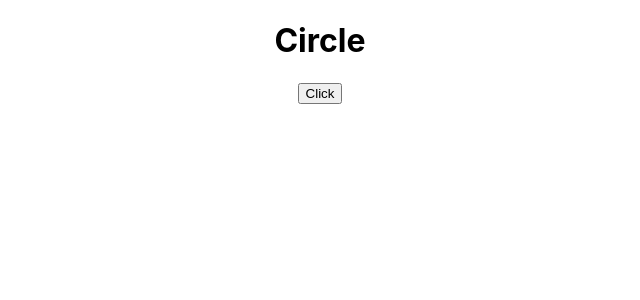
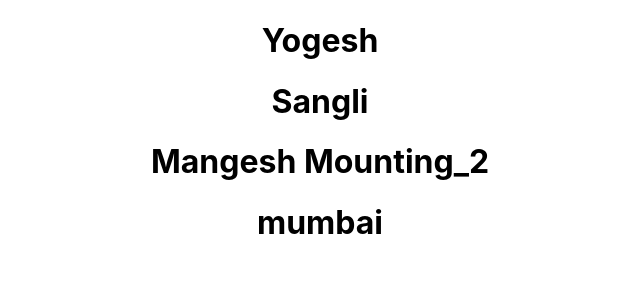
Before and after one commit to yogeshkumarpatil/new-app, a React (Create React App) app: page / in a window 1280 px wide. Shown: the top 300 px of the page, without its empty margins (320-960 px from the left). Built offline with nearby package versions, Linux system fonts and the light colour scheme.

Commit message:
Mouting comple

```diff
--- /dev/null
+++ b/src/Mounting1.js
@@ -0,0 +1,35 @@
+import React, { Component } from 'react'
+import Mounting2 from './Mounting2'
+
+export default class Mounting1 extends Component {
+    constructor(props) {
+      super(props)
+
+      this.state = {
+         name : "Yogesh"
+      }
+      console.log("Mounting 1 Constructor Invode")
+    }
+
+    static getDerivedStateFromProps(props, state){
+        console.log("getDrivedStateFromProps worked")
+        console.log(props);
+        console.log(state);
+        return null
+    }
+
+    componentDidMount(){
+        console.log("Component Did Mount Workded");
+    }
+
+  render() {
+    console.log("Mounting 1 Render invoded")
+    return (
+      <div>
+        <h1>{this.state.name}</h1>
+        <h1>{this.props.city}</h1>
+        <Mounting2 city="mumbai"/>
+      </div>
+    )
+  }
+}
--- /dev/null
+++ b/src/Mounting2.js
@@ -0,0 +1,33 @@
+import React, { Component } from 'react'
+
+export default class Mounting2 extends Component {
+    constructor(props) {
+      super(props)
+
+      this.state = {
+         name : "Mangesh Mounting_2"
+      }
+      console.log("Mounting 1 Constructor Invode Mounting_2")
+    }
+
+    static getDerivedStateFromProps(props, state){
+        console.log("getDrivedStateFromProps worked Mounting_2")
+        console.log(props);
+        console.log(state);
+        return null
+    }
+
+    componentDidMount(){
+        console.log("Component Did Mount Workded Mounting_2");
+    }
+
+  render() {
+    console.log("Mounting_2 Render invoded")
+    return (
+      <div>
+        <h1>{this.state.name}</h1>
+        <h1>{this.props.city}</h1>
+      </div>
+    )
+  }
+}
--- a/src/index.js
+++ b/src/index.js
@@ -1,16 +1,18 @@
-import React from "react";
-import ReactDOM from "react-dom/client";
-import "./index.css";
-import App from "./App";
-import BindingEvent from "./BindingEvent";
-import reportWebVitals from "./reportWebVitals";
+import React from 'react';
+import ReactDOM from 'react-dom/client';
+import './index.css';
+import App from './App';
+import Mounting1 from './Mounting1';
+import reportWebVitals from './reportWebVitals';
 
-const root = ReactDOM.createRoot(document.getElementById("root"));
+
+const root = ReactDOM.createRoot(document.getElementById('root'));
 
 root.render(
-    <div className="App">
-        <BindingEvent />
-    </div>
+<div className='App'>
+  <Mounting1 city="Sangli"/>
+  </div>
+
 );
 
 // If you want to start measuring performance in your app, pass a function
```
Also changed, not shown: src/App.js (line endings or trailing spaces).
